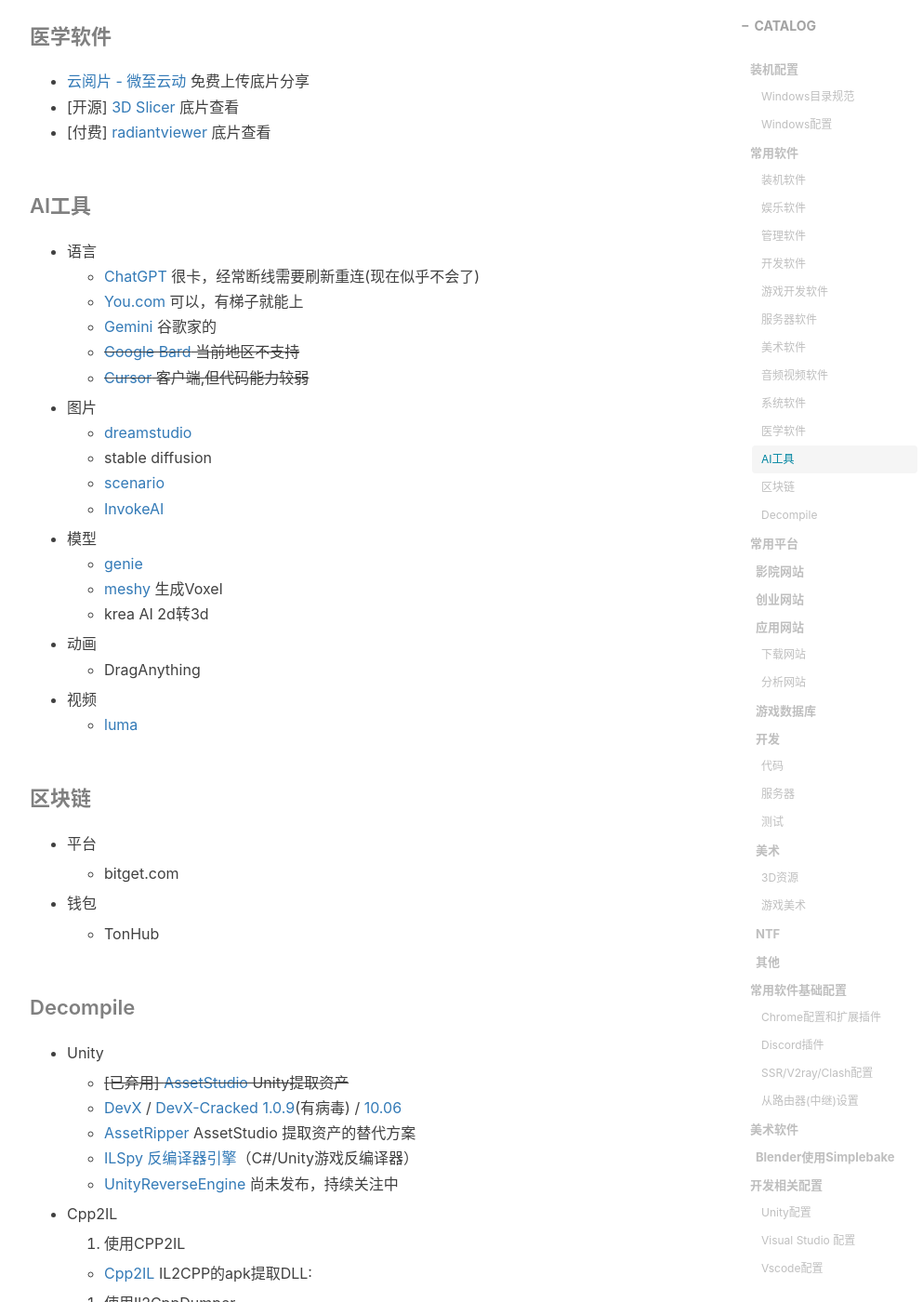
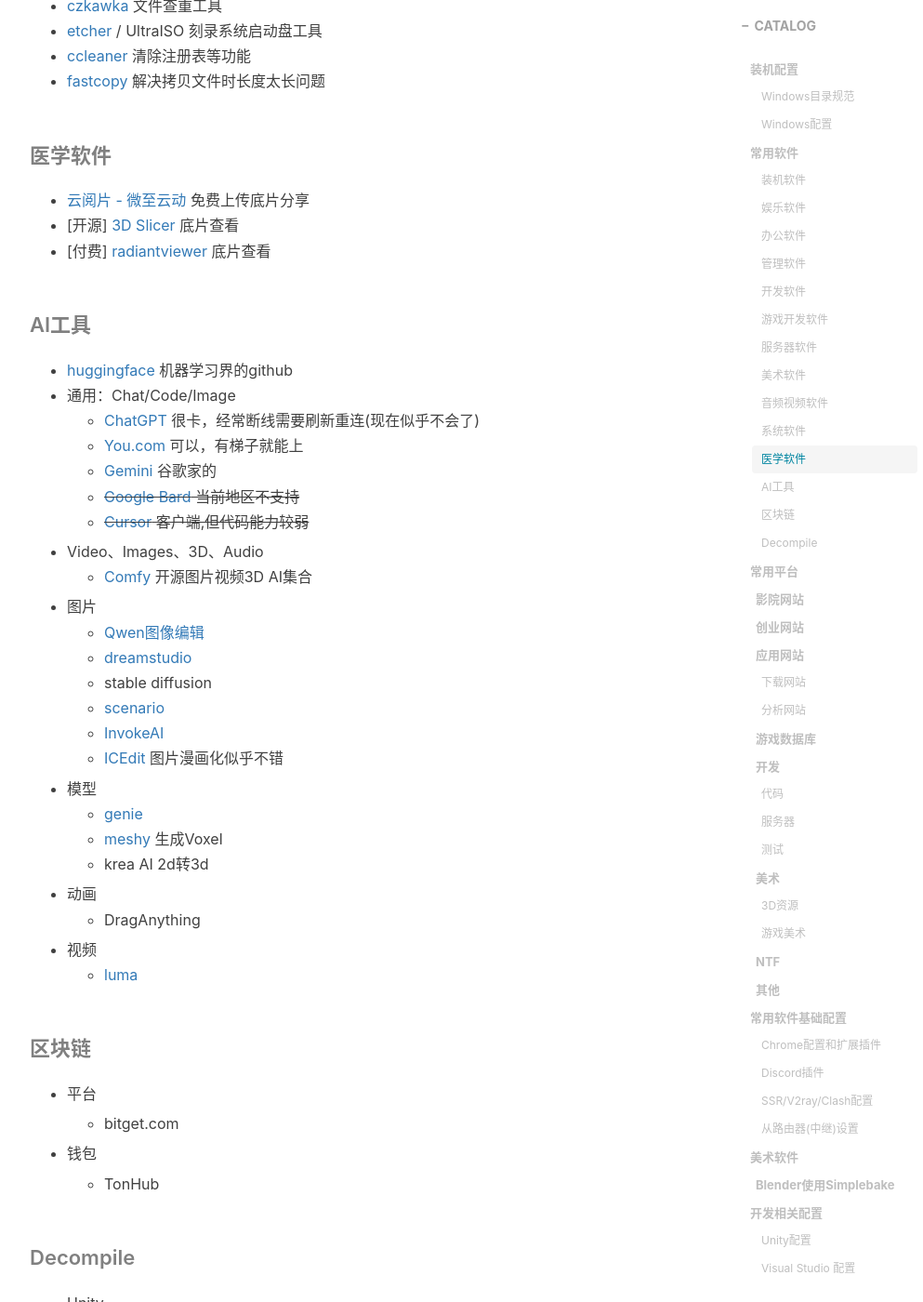
Before and after one commit to gumcstronger/gumcstronger.github.io, a Jekyll site: the page built from _posts/2022/2022-08-24-windows.md, in a window 1280 px wide and 1400 px high, scrolled down 7405 px. Shown: the whole window at 93% size, without its empty margins (233-1226 px from the left). Built offline with Jekyll 4.4.1, drawn with Linux system fonts in a browser that asks for light colours; nearby versions of some CDN libraries; comment, search, counter and statistics services are not loaded.

Commit message:
Update 2022-08-24-windows.md

````diff
--- a/_posts/2022/2022-08-24-windows.md
+++ b/_posts/2022/2022-08-24-windows.md
@@ -128,6 +128,10 @@
 - [Steam](https://store.steampowered.com/about/) / [WeGame](https://www.wegame.com.cn/)
 - [VLC](https://www.videolan.org/vlc/index.zh_CN.html) 视频播放器
 - [Audiorelay](https://audiorelay.net/) 使用手机代替电脑音响
+
+#### 办公软件
+
+* [PDF替换文字](https://pdf4me.com/find-and-replace/)
 
 #### 管理软件
 
@@ -262,17 +266,22 @@
 
 #### AI工具
 
-* 语言
+* [huggingface](https://huggingface.co/) 机器学习界的github
+* 通用：Chat/Code/Image
   * [ChatGPT	](https://chat.openai.com/)很卡，经常断线需要刷新重连(现在似乎不会了)
   * [You.com](https://you.com) 可以，有梯子就能上
   * [Gemini](https://gemini.google.com/app) 谷歌家的
   * ~~[Google Bard](https://bard.google.com/) 当前地区不支持~~
   * ~~[Cursor](https://www.cursor.so/) 客户端,但代码能力较弱~~
+* Video、Images、3D、Audio
+  * [Comfy](https://www.comfy.org/zh-cn/) 开源图片视频3D AI集合
 * 图片
+  * [Qwen图像编辑](https://huggingface.co/Qwen/Qwen-Image-Edit)
   * [dreamstudio](https://beta.dreamstudio.ai/generate)
   * stable diffusion
   * [scenario](https://www.scenario.com/)
   * [InvokeAI](https://github.com/invoke-ai/InvokeAI)
+  * [ICEdit](https://github.com/River-Zhang/ICEdit) 图片漫画化似乎不错
 * 模型
   * [genie](https://lumalabs.ai/genie)
   * [meshy](https://www.meshy.ai/) 生成Voxel
@@ -730,6 +739,7 @@
 ```
 
 * 整个系统启用长路径支持
+
 ```bash
   # 为整个系统启用长路径支持（需要管理员权限）
   git config --system core.longpaths true
````
